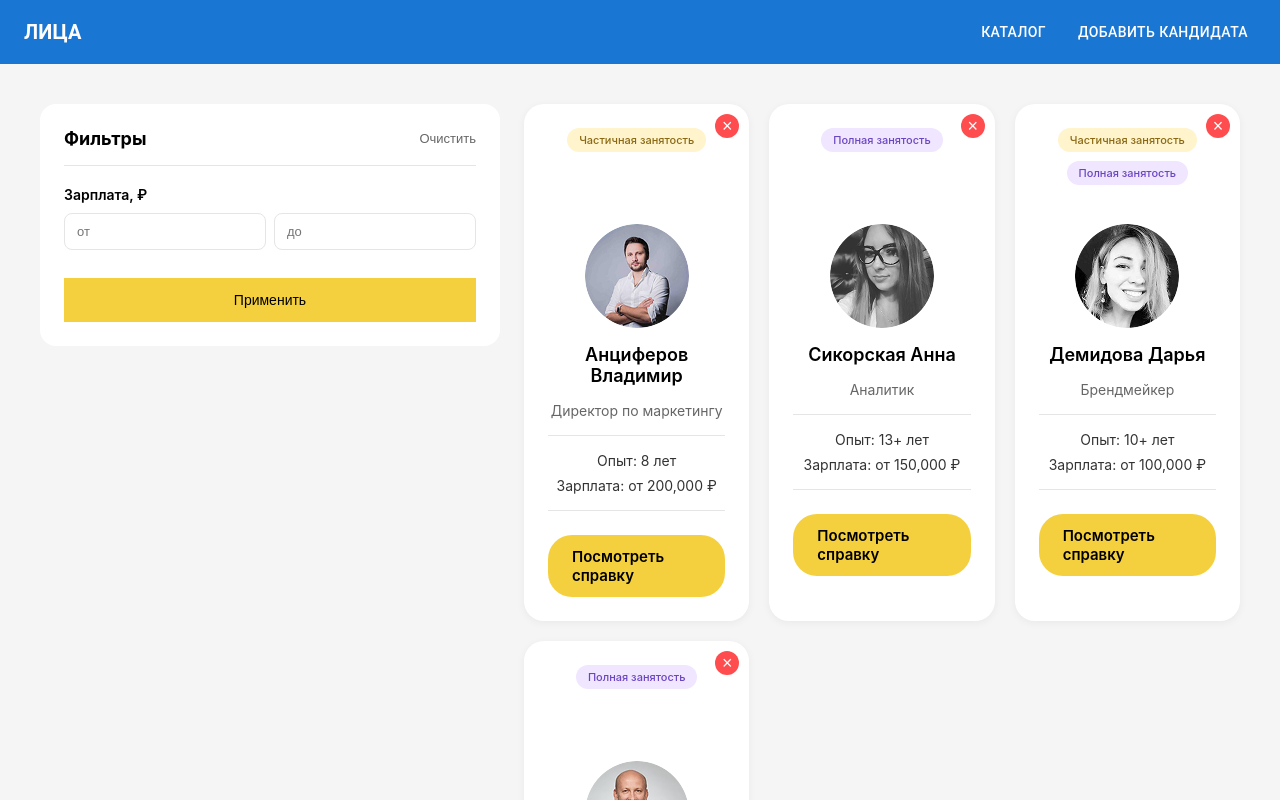
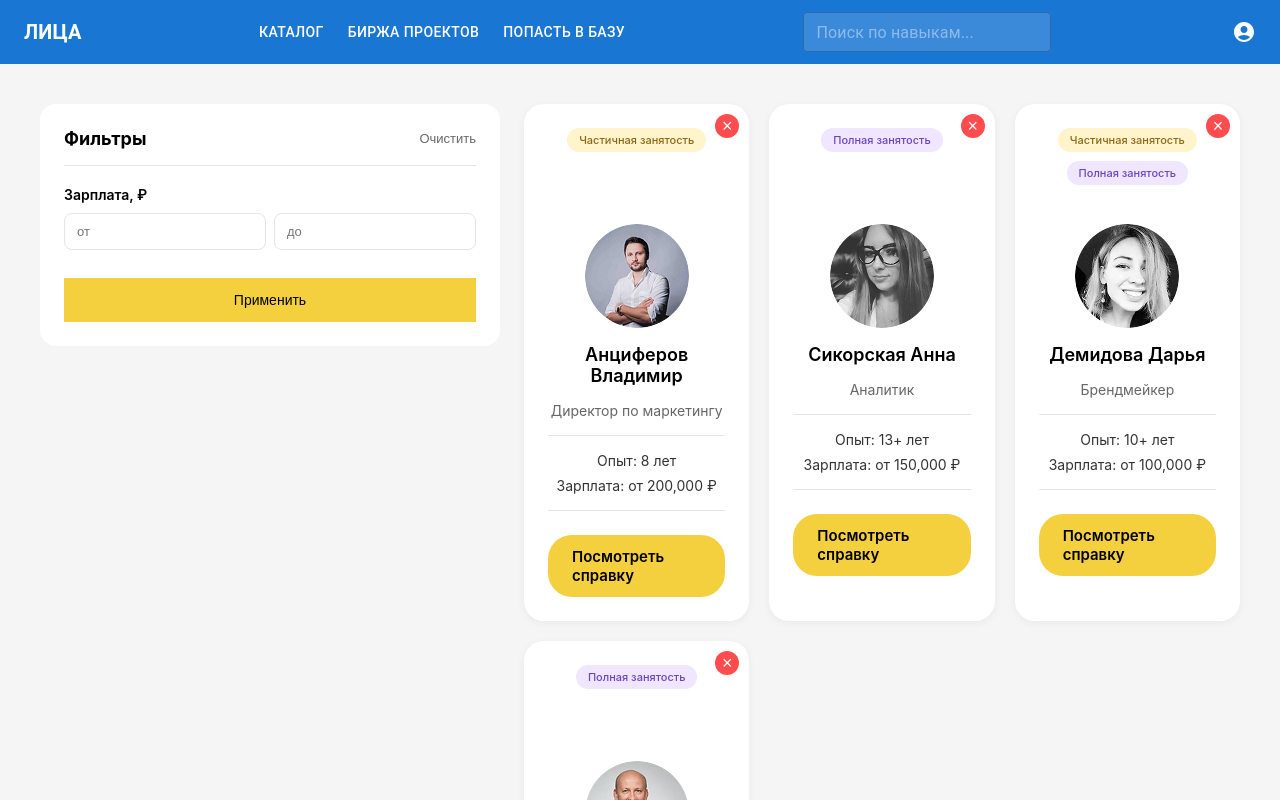
Before and after one commit to KazakovStas/SVch_Lab, a React (Create React App) app: page /catalog in a window 1280 px wide. Shown: the top 800 px of the page. Built offline with nearby package versions, Linux system fonts and the light colour scheme.

Commit message:
feat: add MUI Search, IconButton, Menu and Icons to Header

```diff
--- a/src/components/Header.jsx
+++ b/src/components/Header.jsx
@@ -1,14 +1,26 @@
-import React from 'react';
-import { AppBar, Toolbar, Typography, Button, Box } from '@mui/material';
+import React, { useState } from 'react';
+import {
+  AppBar, Toolbar, Typography, Button, Box,
+  TextField, InputAdornment, IconButton, Menu, MenuItem
+} from '@mui/material';
+import { Search as SearchIcon, AccountCircle } from '@mui/icons-material';
 import { Link } from 'react-router-dom';
 
 const Header = () => {
+  const [anchorEl, setAnchorEl] = useState(null);
+
+  const handleMenu = (event) => {
+    setAnchorEl(event.currentTarget);
+  };
+
+  const handleClose = () => {
+    setAnchorEl(null);
+  };
+
   return (
     <AppBar position="static" color="primary">
+      <Toolbar sx={{ justifyContent: 'space-between', flexWrap: 'wrap', gap: 2 }}>
 
-      <Toolbar sx={{ justifyContent: 'space-between' }}>
-
-        <Box sx={{ display: 'flex', alignItems: 'center', gap: 1 }}>
         <Typography
           variant="h6"
           component={Link}
@@ -17,16 +29,50 @@ const Header = () => {
         >
           ЛИЦА
         </Typography>
+
+        <Box sx={{ display: { xs: 'none', md: 'flex' }, gap: 1 }}>
+          <Button color="inherit" component={Link} to="/catalog">Каталог</Button>
+          <Button color="inherit" component={Link} to="/projects">Биржа проектов</Button>
+          <Button color="inherit" component={Link} to="/add">Попасть в базу</Button>
         </Box>
 
-        <Box sx={{ display: 'flex', gap: 2 }}>
-          <Button color="inherit" component={Link} to="/catalog">
-            Каталог
-          </Button>
-          <Button color="inherit" component={Link} to="/add">
-            Добавить кандидата
-          </Button>
+        <TextField
+          size="small"
+          placeholder="Поиск по навыкам..."
+          sx={{
+            bgcolor: 'rgba(255,255,255,0.15)',
+            borderRadius: 1,
+            '& .MuiInputBase-root': { color: 'white' }
+          }}
+          InputProps={{
+            startAdornment: (
+              <InputAdornment position="start">
+                <SearchIcon sx={{ color: 'white' }} />
+              </InputAdornment>
+            ),
+          }}
+        />
+
+        <Box>
+          <IconButton
+            size="large"
+            edge="end"
+            color="inherit"
+            onClick={handleMenu}
+          >
+            <AccountCircle />
+          </IconButton>
+          <Menu
+            anchorEl={anchorEl}
+            open={Boolean(anchorEl)}
+            onClose={handleClose}
+          >
+            <MenuItem onClick={handleClose}>Войти</MenuItem>
+            <MenuItem onClick={handleClose}>Мой профиль</MenuItem>
+            <MenuItem onClick={handleClose}>Выйти</MenuItem>
+          </Menu>
         </Box>
+
       </Toolbar>
     </AppBar>
   );
--- a/src/pages/CatalogPage.jsx
+++ b/src/pages/CatalogPage.jsx
@@ -74,7 +74,7 @@ const CatalogPage = () => {
                 key={candidate.id}
                 candidate={candidate}
                 isSelected={selectedIds.includes(candidate.id)}
-                onSelect={() => setSelectedCandidate(candidate)}
+                 onSelect={() => toggleSelect(candidate.id)}
                 onDelete={handleDelete}
               />
             ))
```
Lines whose indentation alone changed are shown as unchanged.
